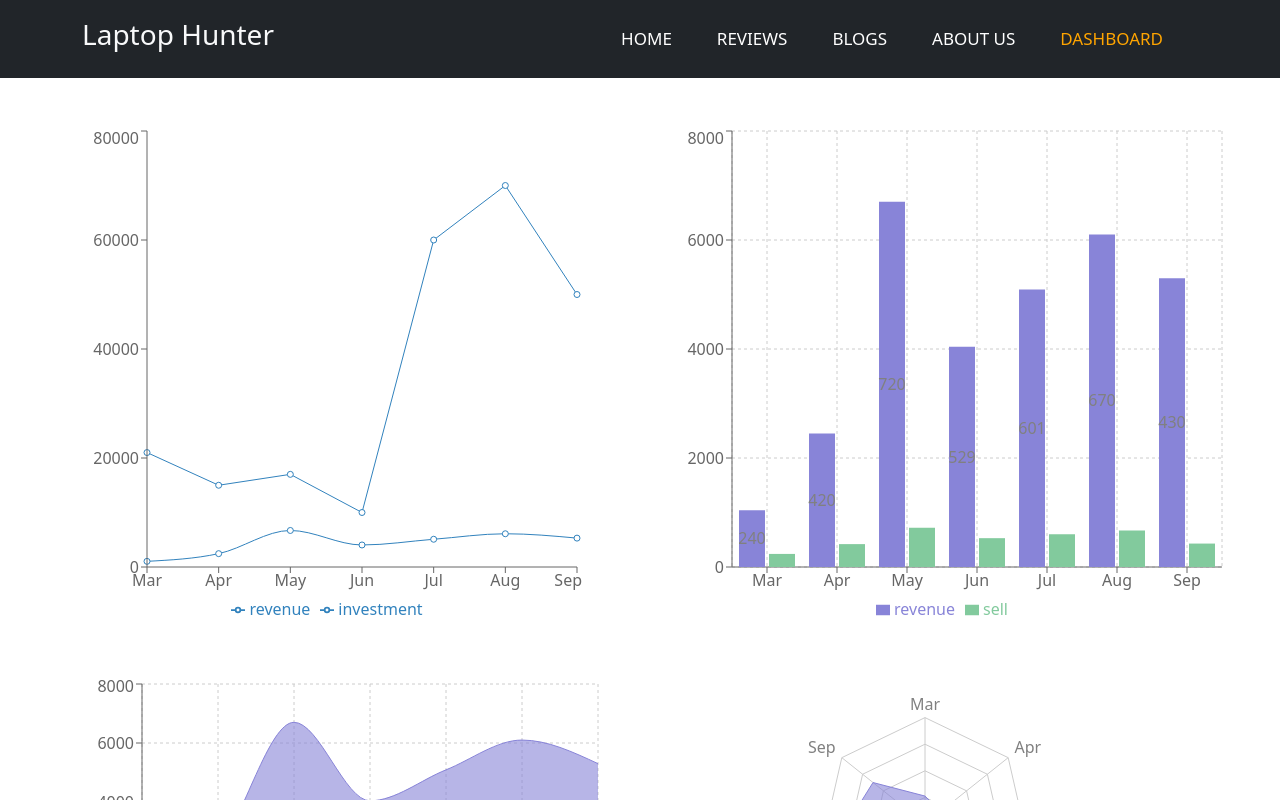
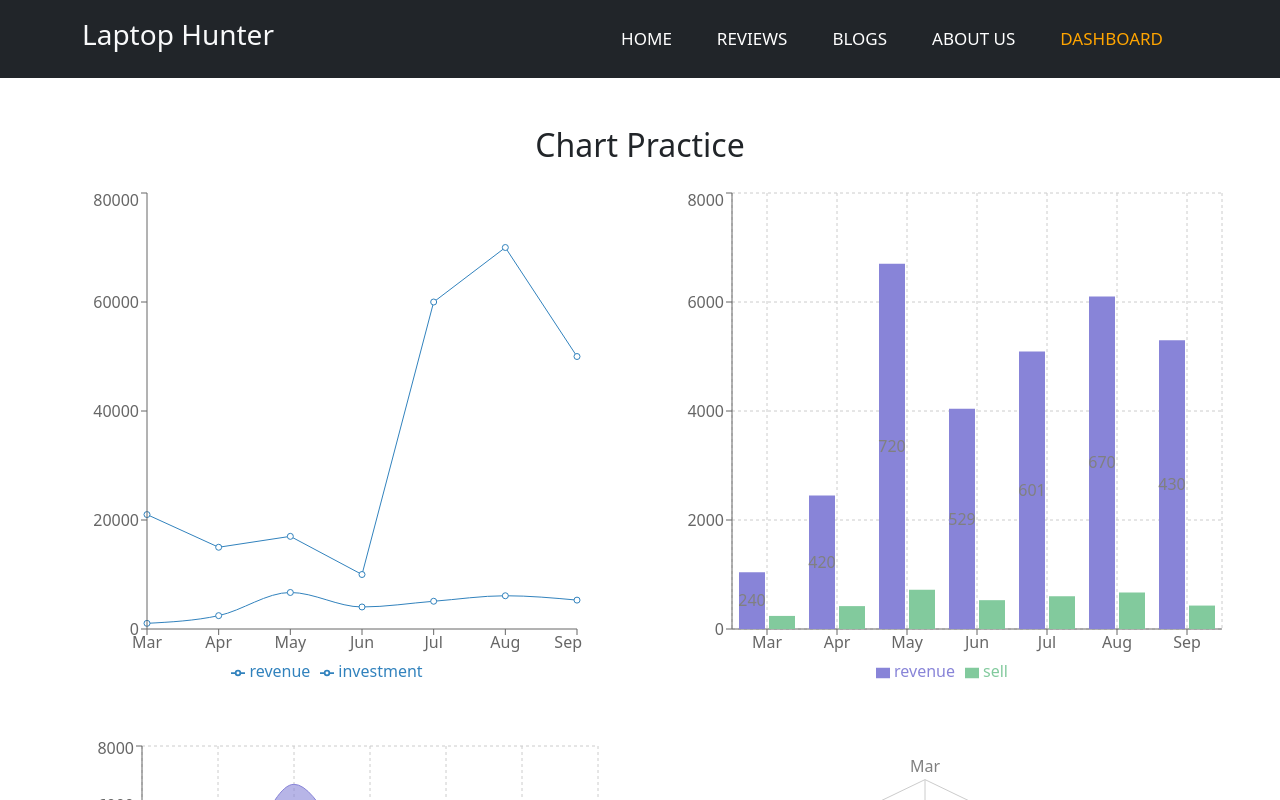
Before and after one commit to EmtiazHossainE2/msi-review, a React (Create React App) app: page /dashboard in a window 1280 px wide. Shown: the top 800 px of the page. Built offline with nearby package versions, Linux system fonts and the light colour scheme.

Commit message:
chart update

```diff
--- a/src/pages/Dashboard/Dashboard.js
+++ b/src/pages/Dashboard/Dashboard.js
@@ -7,6 +7,7 @@ import SalaryChart from '../../components/SalaryChart/SalaryChart';
 const Dashboard = () => {
     return (
         <div className='container my-5'>
+            <h2 className='text-center my-4'>Chart Practice </h2>
             <div className="row">
                 <div className="col-lg-6  mb-5">
                     <SalaryChart></SalaryChart>
```
